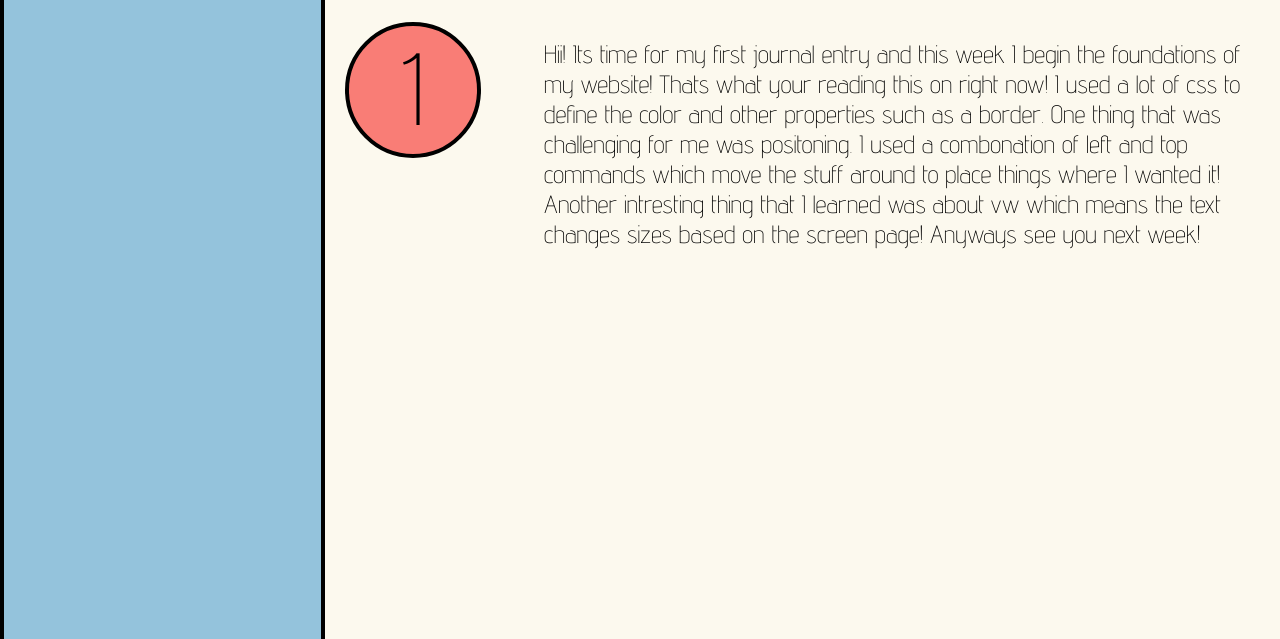
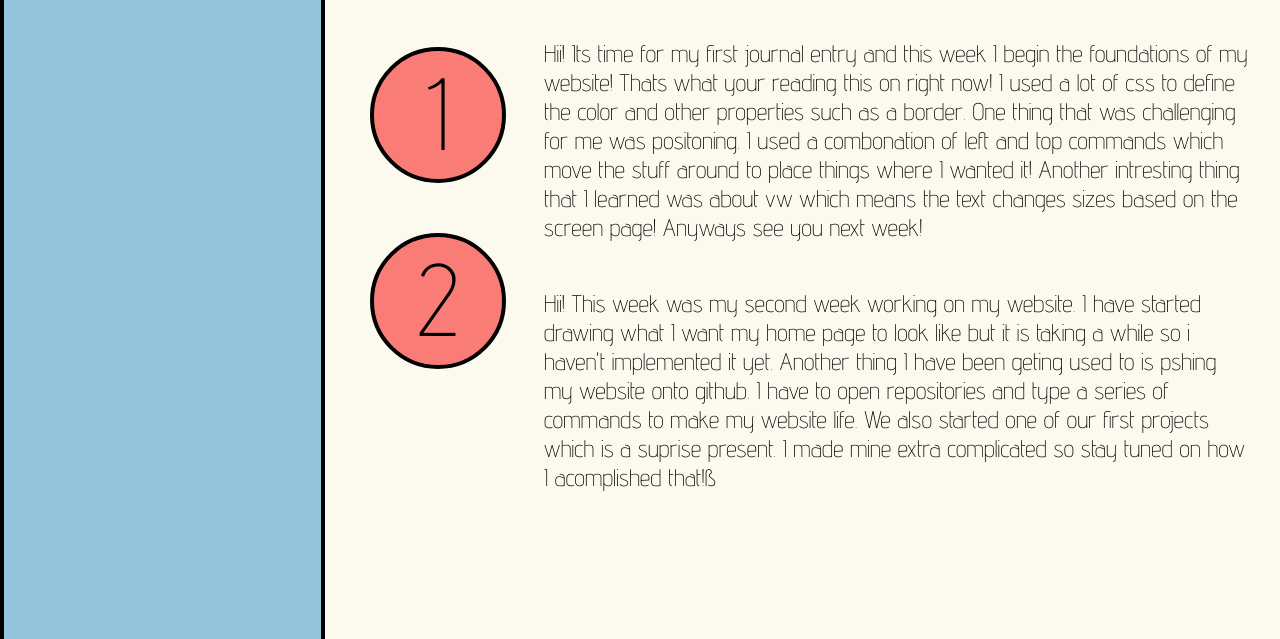
Before and after one commit to c25mb1/c25mb1.github.io, a plain HTML site: page journal.html in a window 1280 px wide. Shown: the part 161-800 px from the top of the page. Drawn offline with Linux system fonts and the light colour scheme.

Commit message:
updating journal

```diff
--- a/journal.html
+++ b/journal.html
@@ -81,7 +81,7 @@
   			text-align: center;
   			font-size: 8vw;
   			border: 4px solid black;
-  			margin: 25px;
+  			margin: 50px;
   			font-family: 'Advent Pro', sans-serif;
 		}
 
@@ -91,7 +91,18 @@
   			left: 42.5%;
   			top: 200px;
   			text-align: left;
-  			font-size: 25px;
+  			font-size: 24px;
+  			margin: 0px;
+  			font-family: 'Advent Pro', sans-serif;
+		}
+
+		.journaltext2 {
+  			width: 55%;
+  			position: absolute;
+  			left: 42.5%;
+  			top: 450px;
+  			text-align: left;
+  			font-size: 24px;
   			margin: 0px;
   			font-family: 'Advent Pro', sans-serif;
 		}
@@ -135,8 +146,12 @@
 <div class="marcus">My Journal</div>
 
 <div class="dotsbutton">1</div>
+<div class="dotsbutton">2</div>
 
 <div class="journaltext1">Hii! Its time for my first journal entry and this week I begin the foundations of my website! Thats what your reading this on right now! I used a lot of css to define the color and other properties such as a border. One thing that was challenging for me was positoning. I used a combonation of left and top commands which move the stuff around to place things where I wanted it! Another intresting thing that I learned was about vw which means the text changes sizes based on the screen page! Anyways see you next week!</div>
+
+<div class="journaltext2">Hii! This week was my second week working on my website. I have started drawing what I want my home page to look like but it is taking a while so i haven't implemented it yet. Another thing I have been geting used to is pshing my website onto github. I have to open repositories and type a series of commands to make my website life. We also started one of our first projects which is a suprise present. I made mine extra complicated so stay tuned on how I acomplished that!ß </div>
+
 
 
 </body>
```
